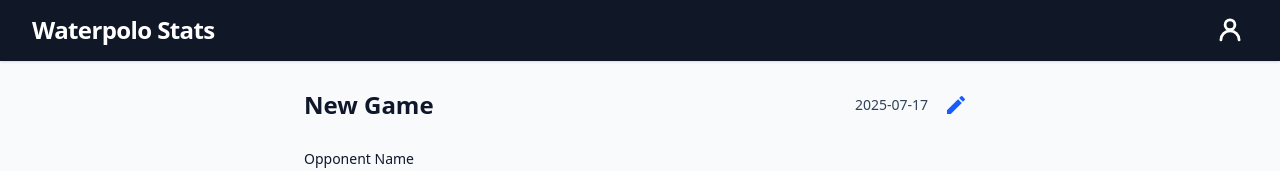
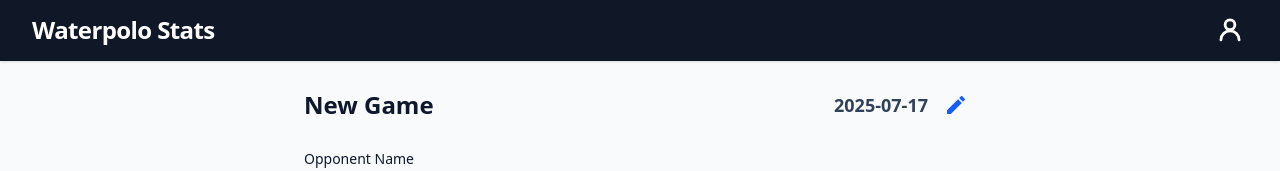
Before and after one commit to ajhunyady/waterpolo, a SvelteKit app: page /game/new in a window 1280 px wide. Shown: the top 171 px of the page. Built offline with nearby package versions, Linux system fonts and the light colour scheme.

Commit message:
updated size

```diff
--- a/src/routes/game/new/+page.svelte
+++ b/src/routes/game/new/+page.svelte
@@ -112,7 +112,7 @@
         }}
       />
     {:else}
-      <span class="inline-flex items-center text-sm text-slate-700">
+      <span class="inline-flex items-center text-lg font-semibold text-slate-700">
         <span>{date}</span>
         <button
           type="button"
```
